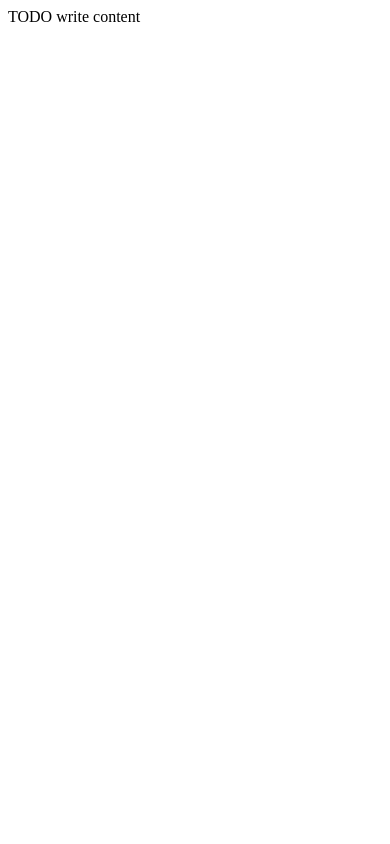
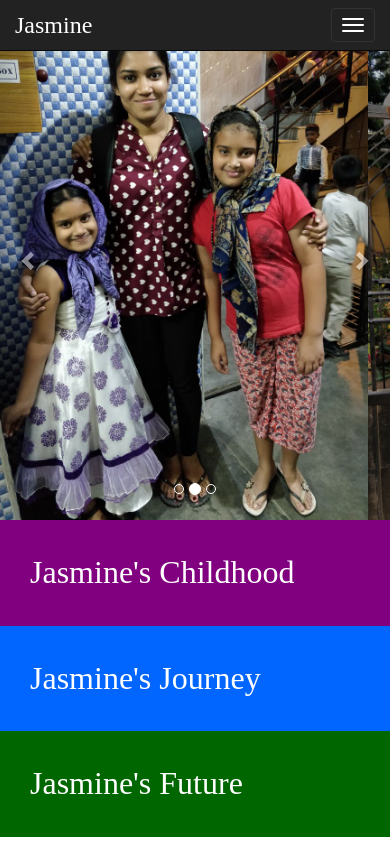
Before and after one commit to allanakshay12/Jasmine_Page, a website: page JasminePage/public_html/index.html in a window 390 px wide. Drawn offline with nearby package versions, Linux system fonts and the light colour scheme.

Commit message:
Added the necessary UI elements

```diff
--- a/JasminePage/public_html/index.html
+++ b/JasminePage/public_html/index.html
@@ -6,11 +6,118 @@ and open the template in the editor.
 -->
 <html>
     <head>
-        <title>TODO supply a title</title>
+        <title>Jasmine - The White Bubbly Whale</title>
         <meta charset="UTF-8">
         <meta name="viewport" content="width=device-width, initial-scale=1.0">
+        <link rel="stylesheet" href="https://maxcdn.bootstrapcdn.com/bootstrap/3.3.7/css/bootstrap.min.css">
+  <script src="https://ajax.googleapis.com/ajax/libs/jquery/3.3.1/jquery.min.js"></script>
+  <script src="https://maxcdn.bootstrapcdn.com/bootstrap/3.3.7/js/bootstrap.min.js"></script>
+  <style>
+      .navbar-inverse
+      {
+          margin : 0 !important;
+      }
+      .childhood-section
+      {
+          background-color: purple;
+          margin : 0 !important;
+          font-family: serif;
+          font-size: xx-large;
+          color: white;
+          padding: 30px;
+      }
+      .journey-section
+      {
+          background-color: #0066ff;
+          margin : 0 !important;
+          font-family: serif;
+          font-size: xx-large;
+          color: white;
+          padding: 30px;
+      }
+      .future-section
+      {
+          background-color: #006600;
+          margin : 0 !important;
+          font-family: serif;
+          font-size: xx-large;
+          color: white;
+          padding: 30px;
+      }
+
+  </style>
     </head>
     <body>
-        <div>TODO write content</div>
+
+         <!--Navbar-->
+
+        <nav class="navbar navbar-inverse navbar-fixed-top" id='navigation_bar'>
+  <div class="container-fluid">
+    <div class="navbar-header">
+      <button type="button" class="navbar-toggle" data-toggle="collapse" data-target="#myNavbar">
+        <span class="icon-bar"></span>
+        <span class="icon-bar"></span>
+        <span class="icon-bar"></span>
+      </button>
+            <a class="navbar-brand" href="#"><font style="font-family: Times New Roman; font-size: x-large">Jasmine</font></a>
+    </div>
+    <div class="collapse navbar-collapse" id="myNavbar">
+      <ul class="nav navbar-nav navbar-right">
+          <li><a href="#"><font style="font-family: Times New Roman; font-size: large ">Childhood</font></a></li>
+        <li><a href="#"><font style="font-family: Times New Roman; font-size: large ">The Journey</font></a></li>
+        <li><a href="#"><font style="font-family: Times New Roman; font-size: large ">Future Plans</font></a></li>
+      </ul>
+    </div>
+  </div>
+</nav>
+        <!--Carousel-->
+        <div id="myCarousel" class="carousel slide" data-ride="carousel">
+  <!-- Indicators -->
+  <ol class="carousel-indicators">
+    <li data-target="#myCarousel" data-slide-to="0" class="active"></li>
+    <li data-target="#myCarousel" data-slide-to="1"></li>
+    <li data-target="#myCarousel" data-slide-to="2"></li>
+  </ol>
+  <!-- Wrapper for slides -->
+  <div class="carousel-inner">
+    <div class="item active" >
+      <img src="la.jpg" alt="Los Angeles" style="width : 100%">
+    </div>
+    <div class="item">
+      <img src="chicago.jpg" alt="Chicago" style="width : 100%">
+    </div>
+    <div class="item">
+      <img src="ny.jpg" alt="New York" style="width : 100%">
+    </div>
+  </div>
+  <!-- Left and right controls -->
+  <a class="left carousel-control" href="#myCarousel" data-slide="prev">
+    <span class="glyphicon glyphicon-chevron-left"></span>
+    <span class="sr-only">Previous</span>
+  </a>
+  <a class="right carousel-control" href="#myCarousel" data-slide="next">
+    <span class="glyphicon glyphicon-chevron-right"></span>
+    <span class="sr-only">Next</span>
+  </a>
+</div>
+
+        <!--Childhood-->
+
+        <div class="childhood-section">
+            Jasmine's Childhood
+        </div>
+
+        <!--The Journey-->
+
+        <div class="journey-section">
+            Jasmine's Journey
+        </div>
+
+        <!--Future Plans-->
+
+        <div class="future-section">
+            Jasmine's Future
+        </div>
+
     </body>
 </html>
```
Also changed, not shown: JasminePage/nbproject/private/private.xml (added, +10 -0 lines), JasminePage/public_html/cover_page.html (added, +19 -0 lines), JasminePage/public_html/chicago.jpg (added), JasminePage/public_html/la.jpg (added), JasminePage/public_html/logo.jpg (added), JasminePage/public_html/ny.jpg (added).
